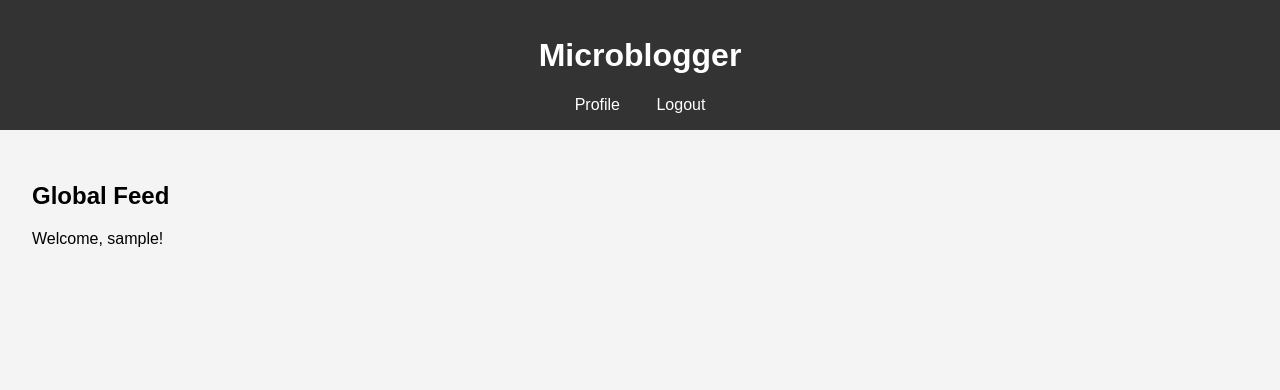
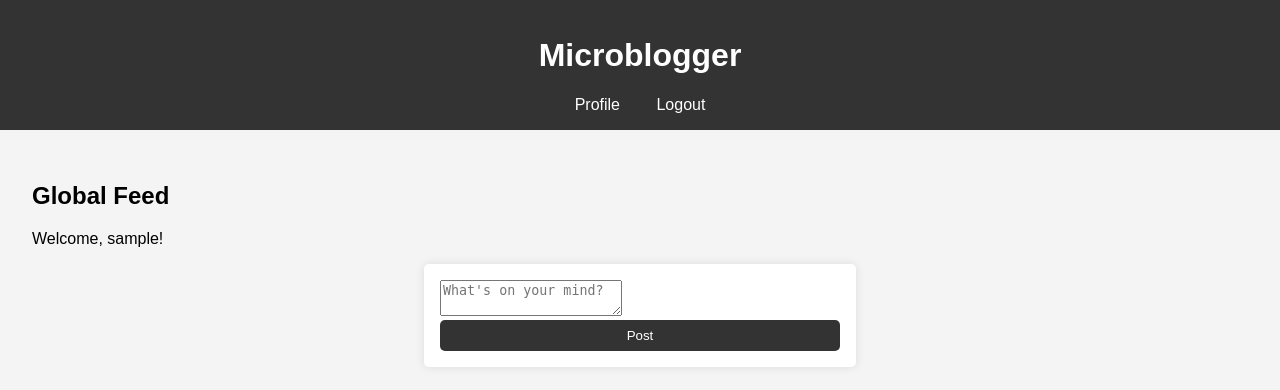
Before and after one commit to hennyg888/CS846W26-Week-2-Microblogger, a Flask app: page /home in a window 1280 px wide. Shown: the top 390 px of the page. Run offline with Flask 3, Linux system fonts and the light colour scheme; the visitor is signed in with stand-in values (Sample User, id 1).

Commit message:
switched to raptor mini model, fixed bunch of small UI bugs caused by GPT 4o

```diff
--- a/server.py
+++ b/server.py
@@ -21,7 +21,7 @@ print("Server is starting...")
 
 # Serve the homepage
 @app.route('/')
-def home():
+def landing_page():
     return render_template('index.html')
 
 # Serve the login page
@@ -37,14 +37,55 @@ def register_page():
 # Serve the profile page
 @app.route('/profile')
 def profile_page():
-    return render_template('profile.html')
+    if 'username' not in session:
+        return redirect(url_for('landing_page'))
+    username = session['username']
+    current_user = session.get('username')
+    with lock, shelve.open(DB_FILE) as db:
+        posts = [post for post in db.get('posts', []) if post['username'] == username]
+    return render_template('profile.html', username=username, posts=posts, view_only=False, current_user=current_user)
 
 # Serve the home page
-@app.route('/home')
+@app.route('/home', methods=['GET', 'POST'])
 def home_page():
     if 'username' not in session:
-        return redirect(url_for('home'))
-    return render_template('home.html', username=session['username'])
+        return redirect(url_for('landing_page'))
+
+    if request.method == 'POST':
+        content = request.form.get('content')
+        if not content or len(content) > 150:
+            return render_template('home.html', username=session['username'], error="Post must be 150 characters or less.")
+
+        with lock, shelve.open(DB_FILE) as db:
+            posts = db.get('posts', [])
+            next_id = max([p.get('id', 0) for p in posts], default=0) + 1
+            post = {"id": next_id, "username": session['username'], "content": content, "likes": 0, "replies": [], "liked_by": []}
+            posts.insert(0, post)  # Add the post to the top for chronological order
+            db['posts'] = posts
+
+    with lock, shelve.open(DB_FILE) as db:
+        posts = db.get('posts', [])
+        # Normalize post schema for older posts (ensure id, likes, replies, liked_by)
+        updated = False
+        next_id = max([p.get('id', 0) for p in posts], default=0)
+        for p in posts:
+            if 'id' not in p:
+                next_id += 1
+                p['id'] = next_id
+                updated = True
+            if 'likes' not in p:
+                p['likes'] = 0
+                updated = True
+            if 'replies' not in p:
+                p['replies'] = []
+                updated = True
+            if 'liked_by' not in p:
+                p['liked_by'] = []
+                updated = True
+        if updated:
+            db['posts'] = posts
+
+    return render_template('home.html', username=session['username'], posts=posts)
 
 # Register a new user
 @app.route('/auth/register', methods=['POST'])
@@ -105,8 +146,8 @@ def create_post():
             return jsonify({"error": "User does not exist"}), 404
 
         posts = db.get('posts', [])
-        post_id = len(posts) + 1
-        post = {"id": post_id, "username": username, "content": content, "likes": 0, "replies": []}
+        next_id = max([p.get('id', 0) for p in posts], default=0) + 1
+        post = {"id": next_id, "username": username, "content": content, "likes": 0, "replies": [], "liked_by": []}
         posts.append(post)
         db['posts'] = posts
 
@@ -124,13 +165,49 @@ def get_posts():
 @app.route('/posts/<int:post_id>/like', methods=['POST'])
 def like_post(post_id):
     print("Like post endpoint hit")  # Sanity test output
+    if 'username' not in session:
+        return jsonify({"error": "Unauthorized"}), 401
+    username = session['username']
     with lock, shelve.open(DB_FILE) as db:
         posts = db.get('posts', [])
+        # Try to find by id using .get to avoid KeyError
         for post in posts:
-            if post['id'] == post_id:
-                post['likes'] += 1
+            if post.get('id') == post_id:
+                liked_by = post.get('liked_by', [])
+                if username in liked_by:
+                    return jsonify({"error": "Already liked"}), 400
+                liked_by.append(username)
+                post['liked_by'] = liked_by
+                post['likes'] = post.get('likes', 0) + 1
                 db['posts'] = posts
-                return jsonify({"message": "Post liked successfully"}), 200
+                return jsonify({"message": "Post liked successfully", "likes": post['likes'], "liked": True}), 200
+        # If no match, attempt to migrate old posts by assigning ids, then retry
+        updated = False
+        next_id = max([p.get('id', 0) for p in posts], default=0)
+        for p in posts:
+            if 'id' not in p:
+                next_id += 1
+                p['id'] = next_id
+                if 'likes' not in p:
+                    p['likes'] = 0
+                if 'replies' not in p:
+                    p['replies'] = []
+                if 'liked_by' not in p:
+                    p['liked_by'] = []
+                updated = True
+        if updated:
+            db['posts'] = posts
+            # retry
+            for post in posts:
+                if post.get('id') == post_id:
+                    liked_by = post.get('liked_by', [])
+                    if username in liked_by:
+                        return jsonify({"error": "Already liked"}), 400
+                    liked_by.append(username)
+                    post['liked_by'] = liked_by
+                    post['likes'] = post.get('likes', 0) + 1
+                    db['posts'] = posts
+                    return jsonify({"message": "Post liked successfully", "likes": post['likes'], "liked": True}), 200
         return jsonify({"error": "Post not found"}), 404
 
 # Reply to a post
@@ -154,26 +231,48 @@ def reply_to_post(post_id):
                 return jsonify({"message": "Reply added successfully"}), 200
         return jsonify({"error": "Post not found"}), 404
 
-# Fetch a user’s profile and posts
+# Fetch a user’s profile and posts (view-only)
 @app.route('/users/<username>', methods=['GET'])
 def get_user_profile(username):
     print("Get user profile endpoint hit")  # Sanity test output
+    current_user = session.get('username')
     with lock, shelve.open(DB_FILE) as db:
         users = db.get('users', {})
         user = users.get(username)
         if not user:
-            return jsonify({"error": "User not found"}), 404
+            return "User not found", 404
 
         user_posts = [post for post in db.get('posts', []) if post['username'] == username]
 
-    return jsonify({"user": user, "posts": user_posts}), 200
+    return render_template('profile.html', username=username, posts=user_posts, view_only=True, current_user=current_user)
 
 # Add a route for logging out
-@app.route('/auth/logout', methods=['GET'])
+@app.route('/logout', methods=['GET'])
 def logout():
     print("Logout endpoint hit")  # Sanity test output
     session.pop('username', None)
-    return redirect(url_for('home'))
+    return redirect(url_for('landing_page'))
+
+# Unlike a post
+@app.route('/posts/<int:post_id>/unlike', methods=['POST'])
+def unlike_post(post_id):
+    print("Unlike post endpoint hit")  # Sanity test output
+    if 'username' not in session:
+        return jsonify({"error": "Unauthorized"}), 401
+    username = session['username']
+    with lock, shelve.open(DB_FILE) as db:
+        posts = db.get('posts', [])
+        for post in posts:
+            if post.get('id') == post_id:
+                liked_by = post.get('liked_by', [])
+                if username not in liked_by:
+                    return jsonify({"error": "Not liked"}), 400
+                liked_by.remove(username)
+                post['liked_by'] = liked_by
+                post['likes'] = max(post.get('likes', 1) - 1, 0)
+                db['posts'] = posts
+                return jsonify({"message": "Post unliked successfully", "likes": post['likes'], "liked": False}), 200
+        return jsonify({"error": "Post not found"}), 404
 
 # Run the app
 if __name__ == '__main__':
--- a/static/js/main.js
+++ b/static/js/main.js
@@ -11,7 +11,8 @@ document.addEventListener('DOMContentLoaded', () => {
             const response = await fetch('/auth/login', {
                 method: 'POST',
                 headers: { 'Content-Type': 'application/json' },
-                body: JSON.stringify({ username, password })
+                body: JSON.stringify({ username, password }),
+                credentials: 'same-origin'
             });
 
             if (response.redirected) {
@@ -33,7 +34,8 @@ document.addEventListener('DOMContentLoaded', () => {
             const response = await fetch('/auth/register', {
                 method: 'POST',
                 headers: { 'Content-Type': 'application/json' },
-                body: JSON.stringify({ username, password })
+                body: JSON.stringify({ username, password }),
+                credentials: 'same-origin'
             });
 
             if (response.redirected) {
@@ -45,4 +47,50 @@ document.addEventListener('DOMContentLoaded', () => {
             }
         });
     }
+
+    // Like / Unlike button handler (event delegation)
+    document.addEventListener('click', async (e) => {
+        if (e.target && e.target.classList.contains('like-btn')) {
+            const postId = e.target.getAttribute('data-post-id');
+            const btn = e.target;
+            const liked = btn.getAttribute('data-liked') === 'true';
+            const endpoint = liked ? `/posts/${postId}/unlike` : `/posts/${postId}/like`;
+            try {
+                const res = await fetch(endpoint, { method: 'POST', credentials: 'same-origin' });
+                const countSpan = document.querySelector(`.likes-count[data-post-id="${postId}"]`);
+                if (res.ok) {
+                    const data = await res.json();
+                    if (countSpan) countSpan.textContent = data.likes;
+                    if (btn) {
+                        btn.setAttribute('data-liked', data.liked ? 'true' : 'false');
+                        btn.textContent = data.liked ? 'Unlike' : 'Like';
+                    }
+                } else if (res.status === 401) {
+                    alert('Please login to like posts.');
+                    window.location.href = '/login';
+                } else if (res.status === 400) {
+                    const err = await res.json();
+                    // If the user already liked/unliked, reflect the correct state
+                    if (err.error === 'Already liked') {
+                        if (btn) {
+                            btn.setAttribute('data-liked', 'true');
+                            btn.textContent = 'Unlike';
+                        }
+                    } else if (err.error === 'Not liked') {
+                        if (btn) {
+                            btn.setAttribute('data-liked', 'false');
+                            btn.textContent = 'Like';
+                        }
+                    } else {
+                        alert(err.error || 'Error liking/unliking post');
+                    }
+                } else {
+                    const err = await res.json();
+                    alert(err.error || 'Error liking/unliking post');
+                }
+            } catch (err) {
+                console.error('Like/Unlike request failed', err);
+            }
+        }
+    });
 });
--- a/templates/home.html
+++ b/templates/home.html
@@ -18,8 +18,25 @@
         <h2>Global Feed</h2>
         <!-- Display the logged-in username -->
         <p>Welcome, {{ username }}!</p>
+
+        <!-- Add a form for creating posts -->
+        <form method="POST" action="/home">
+            <textarea name="content" maxlength="150" placeholder="What's on your mind?" required></textarea>
+            <button type="submit">Post</button>
+        </form>
+
+        <!-- Display posts -->
         <div id="posts-container">
-            <!-- Posts will be dynamically loaded here -->
+            {% for post in posts %}
+                <div class="post" data-post-id="{{ post.id }}">
+                    <p>{{ post.content }}</p>
+                    <p>Posted by: <a href="/users/{{ post.username }}">{{ post.username }}</a></p>
+                    {% set liked = (username in post.get('liked_by', [])) %}
+                    <p>Likes: <span class="likes-count" data-post-id="{{ post.id }}">{{ post.likes or 0 }}</span>
+                        <button class="like-btn" data-post-id="{{ post.id }}" data-liked="{{ 'true' if liked else 'false' }}">{{ 'Unlike' if liked else 'Like' }}</button>
+                    </p>
+                </div>
+            {% endfor %}
         </div>
     </main>
     <script src="/static/js/main.js"></script>
```
Also changed, not shown: templates/profile.html (+24 -10 lines), 3 other files.
